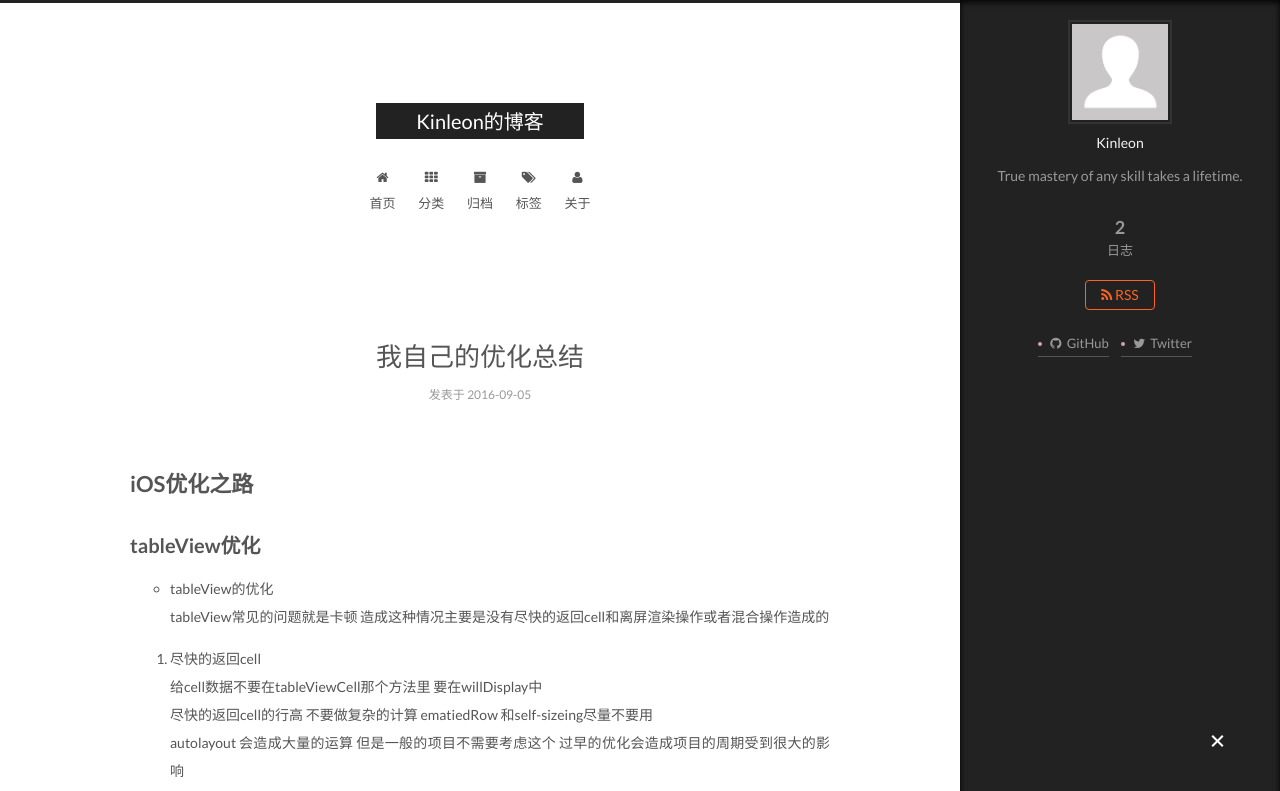
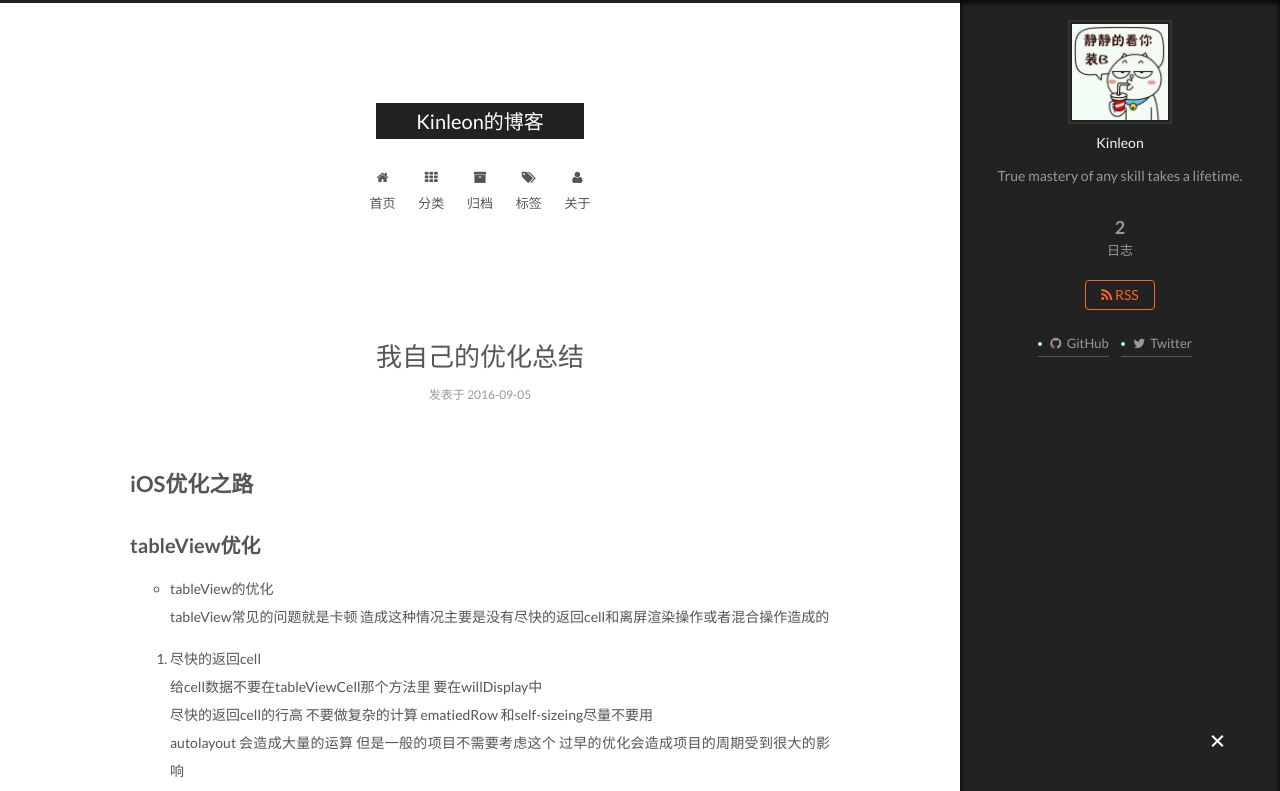
Before and after one commit to GMCoder/GMCoder.github.io, a plain HTML site: page index.html in a window 1280 px wide. Both pictures are taken after a click on the element 1217 px from the left and 742 px from the top of the page. Shown: the top 791 px of the page. Drawn offline with Linux system fonts and the light colour scheme.

Commit message:
Site updated: 2016-09-06 23:10:37

```diff
--- a/css/main.css
+++ b/css/main.css
@@ -1548,7 +1548,7 @@ pre .javascript .function {
   width: 4px;
   height: 4px;
   border-radius: 50%;
-  background: #d5a2b4;
+  background: #adffd6;
 }
 .links-of-blogroll {
   font-size: 13px;
--- a/index.html
+++ b/index.html
@@ -523,7 +523,7 @@
       <section class="site-overview sidebar-panel  sidebar-panel-active ">
         <div class="site-author motion-element" itemprop="author" itemscope itemtype="http://schema.org/Person">
           <img class="site-author-image" itemprop="image"
-               src="/images/avatar.gif"
+               src="/images/avatar.png"
                alt="Kinleon" />
           <p class="site-author-name" itemprop="name">Kinleon</p>
           <p class="site-description motion-element" itemprop="description">True mastery of any skill takes a lifetime.</p>
```
Also changed, not shown: 2016/09/04/pythonTips/index.html (+1 -1 lines), 2016/09/05/我自己的优化总结/index.html (+1 -1 lines), archives/2016/09/index.html (+1 -1 lines), archives/2016/index.html (+1 -1 lines), archives/index.html (+1 -1 lines), images/avatar.png (added).
